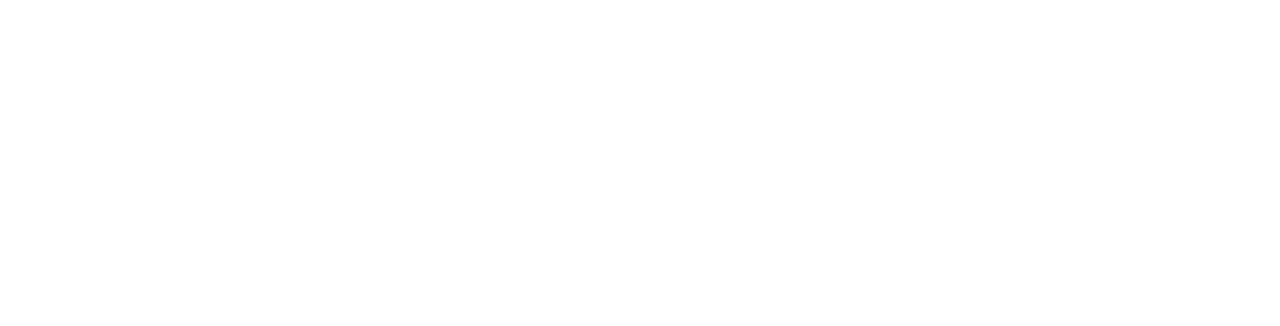
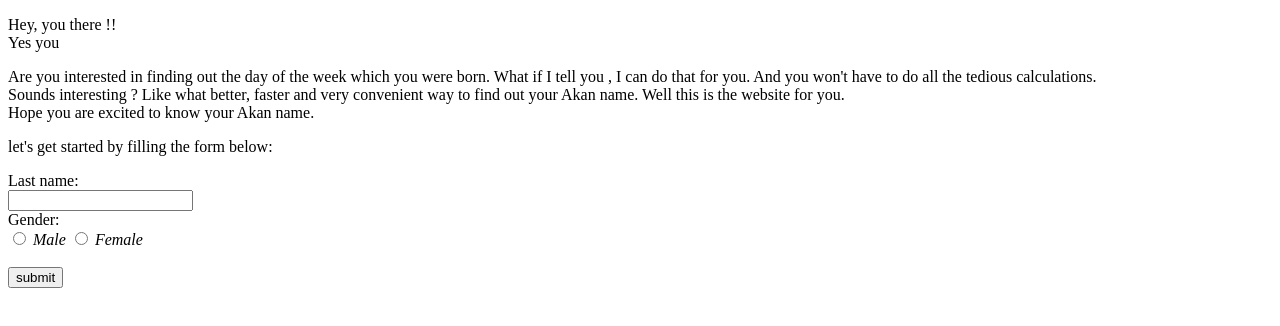
Before and after one commit to 2BWeru/Akan-name, a plain HTML site: page main.html in a window 1280 px wide. Drawn offline with nearby package versions, Linux system fonts and the light colour scheme.

Commit message:
adds bootstrap

```diff
--- a/index.html
+++ b/index.html
@@ -5,7 +5,9 @@
     <meta http-equiv="X-UA-Compatible" content="IE=edge">
     <meta name="viewport" content="width=device-width, initial-scale=1.0">
     <title>Index</title>
-
+    <link href="./style.css/index.css">
+    <link href="https://cdn.jsdelivr.net/npm/bootstrap@5.1.3/dist/css/bootstrap.min.css" rel="stylesheet"
+    integrity="sha384-1BmE4kWBq78iYhFldvKuhfTAU6auU8tT94WrHftjDbrCEXSU1oBoqyl2QvZ6jIW3" crossorigin="anonymous">
 </head>
 <body>
 
--- a/main.html
+++ b/main.html
@@ -0,0 +1,58 @@
+<!DOCTYPE html>
+<html lang="en">
+<head>
+    <meta charset="UTF-8">
+    <meta http-equiv="X-UA-Compatible" content="IE=edge">
+    <meta name="viewport" content="width=device-width, initial-scale=1.0">
+    <title>Document</title>
+</head>
+<body>
+    <div class="about">
+        <p>
+          Hey, you there !!<br>
+          Yes you
+        </p>
+        <p>
+          Are you interested in finding out the day of the week which you were born.
+          What if I tell you , I can do that for you. And you won't have to do all the tedious calculations.<br>
+          Sounds interesting ?
+          Like what better, faster and very convenient way to find out your Akan name.
+          Well this is the website for you.<br>
+          Hope you are excited to know your Akan name.
+      </p>
+          <p>
+          let's get started by filling the form below:<br>
+
+        </p>
+  </div>
+  <form>
+      <label for="Lname">Last name:</label><br>
+      <input type="text">
+      <br>
+      <label for="Gender">Gender:</label>
+      <br>
+      <i>
+      <input type="radio" value="male" id="male" name="gender">
+      <label for="male">Male</label>
+      <input type="radio" value="female" id="female" name="gender">
+      <label for="female">Female</label></i>
+         <br><br>
+
+      <!-- <label for="birth-date">Date of birth</label><br>
+      <input type="date" name="Dateofbirth" id="dateofbirth" min="1799.01.01" max="2040.11.30"><br>
+      <br> -->
+      <!-- <script>
+          // let year_born = prompt("PLease enter your date of birth:");
+          //  let d= new date();
+          //  let n = d.getFullYear();
+          const d = new Date();
+          document.getElementById("demo").innerHTML = d.getFullYear();
+          //  document.getElementById("demo").innerHTML = d.getFullYear();
+      </script> -->
+      <input type="submit" value="submit">
+
+  </form>
+  <script src="https://cdn.jsdelivr.net/npm/bootstrap@5.1.3/dist/js/bootstrap.bundle.min.js"
+    integrity="sha384-ka7Sk0Gln4gmtz2MlQnikT1wXgYsOg+OMhuP+IlRH9sENBO0LRn5q+8nbTov4+1p" crossorigin="anonymous"></script>
+</body>
+</html>
```
Also changed, not shown: style.css/main.css (added).
